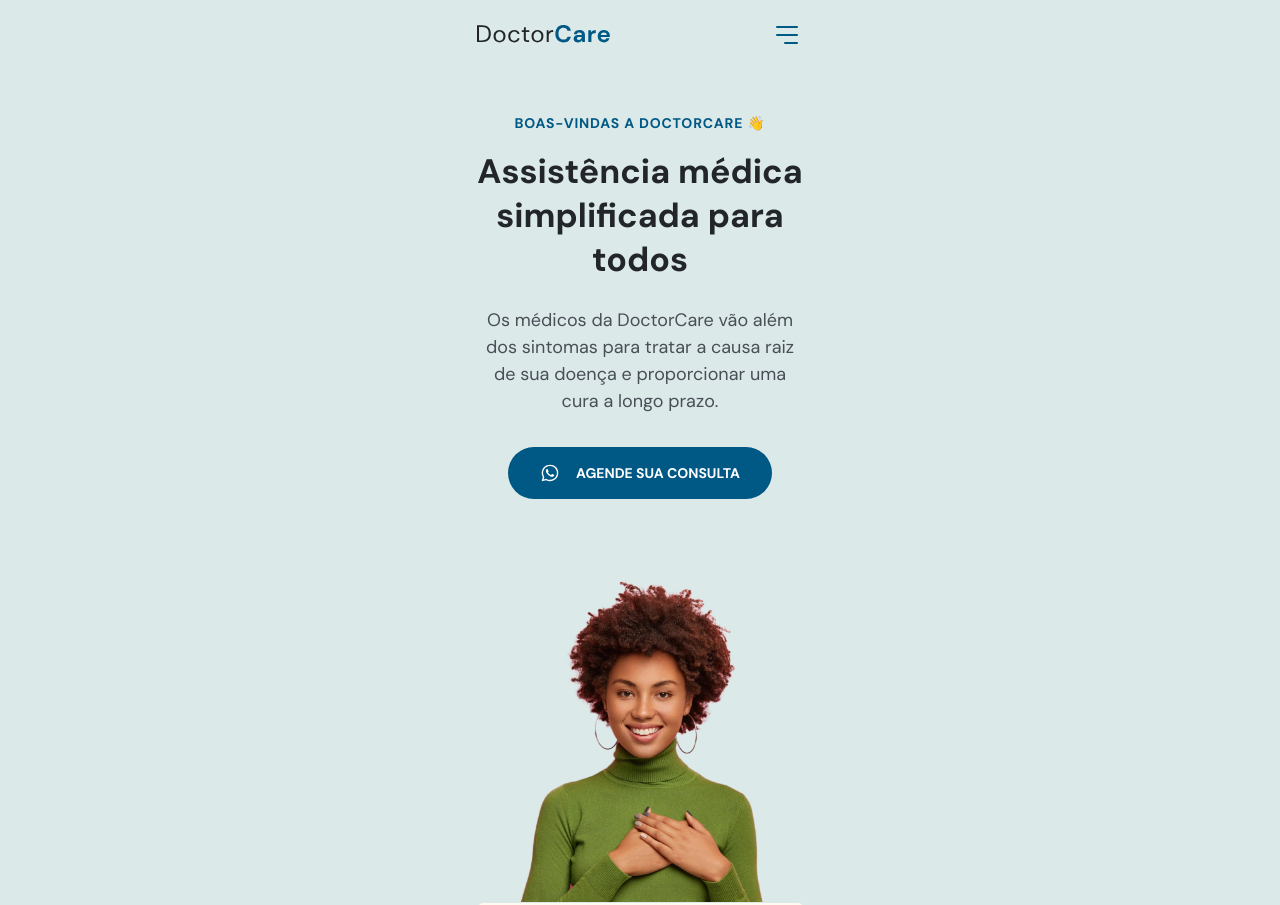
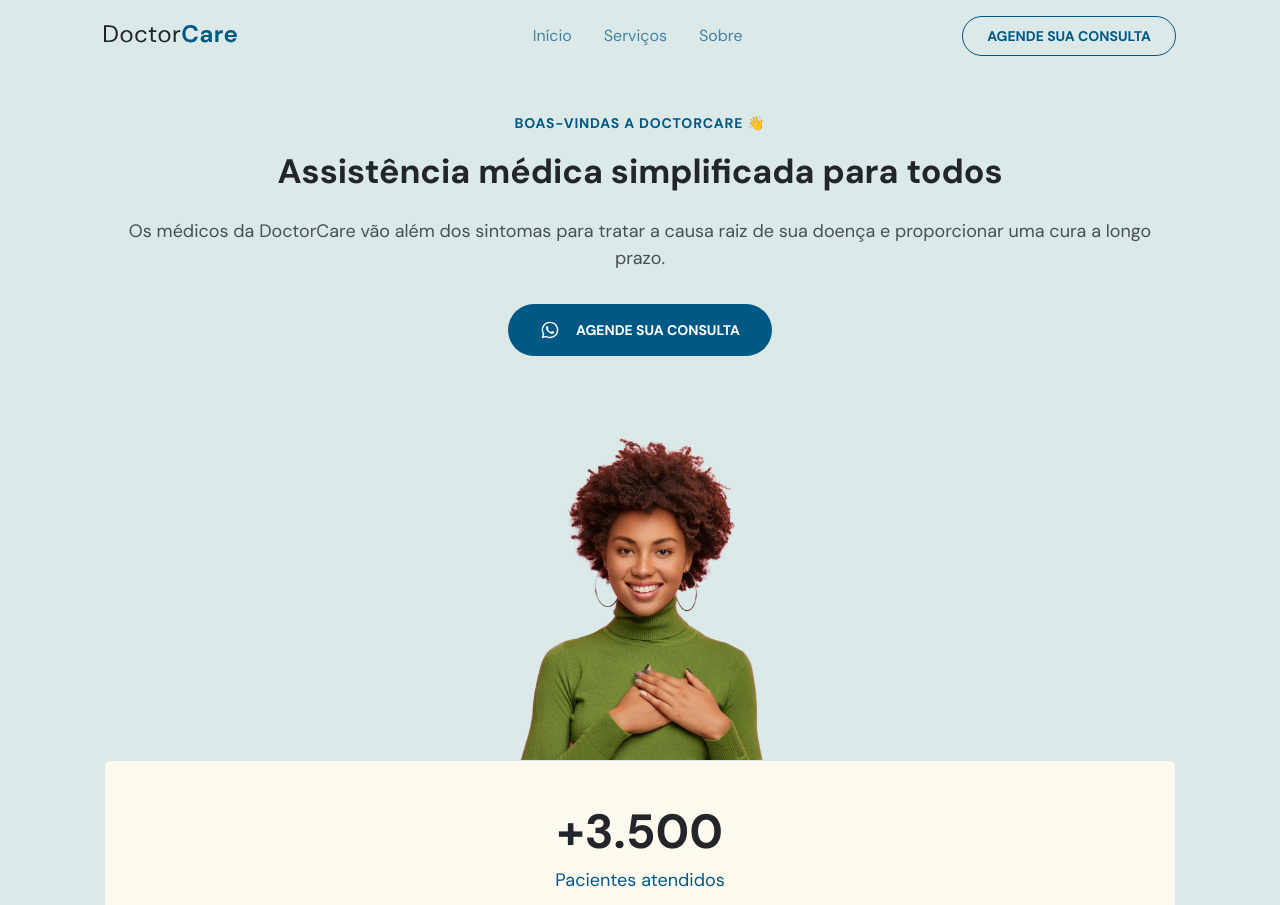
Before and after one commit to rodrigoq-souza/NLW-Origin, a plain HTML site: page index.html in a window 1280 px wide. Shown: the top 905 px of the page. Drawn offline with nearby package versions, Linux system fonts and the light colour scheme.

Commit message:
Subindo alterações na nav bar para desktop

```diff
--- a/style.css
+++ b/style.css
@@ -13,6 +13,7 @@
 
   --brand-beige: hsl(39, 100%, 97%);
   --brand-light: hsl(calc(var(--hue) - 22), 23%, 89%);
+  --brand-light-2: hsl(calc(var(--hue) - 10), 14%, 97%);
   --brand-dark: hsl(var(--hue), 100%, 14%);
 
   --bg-light: hsl(180, 14%, 97%);
@@ -43,7 +44,7 @@ body {
 }
 
 .wrapper {
-  width: 37.5rem;
+  width: min(50rem, 100%);
   margin-inline: auto;
   padding-inline: 2.4rem;
 }
@@ -178,6 +179,11 @@ nav button {
   cursor: pointer;
 }
 
+nav .menu,
+nav .close-menu {
+  position: fixed;
+}
+
 /*========= MENU-EXPANDED =========================================*/
 body.menu-expanded {
   overflow: hidden;
@@ -205,7 +211,6 @@ body.menu-expanded .close-menu {
 }
 
 body.menu-expanded .menu {
-  position: fixed;
   top: 0;
   left: 0;
   background-color: var(--primary-color);
@@ -317,7 +322,7 @@ body.menu-expanded button path {
 }
 
 #home .stats {
-  width: 32.7rem;
+  width: 100%;
 
   padding-block: 4rem;
   margin-inline: auto;
@@ -467,3 +472,135 @@ footer .social-links {
 
   transform: translateY(0);
 }
+
+/*========= RESPONSIVE =========================================*/
+@media (min-width: 1024px) {
+  /*========= GERAL =========================================*/
+  .wrapper {
+    width: min(112rem, 100%);
+    display: grid;
+  }
+
+  /*========= NAVIGATION =========================================*/
+  /* RESET*/
+  nav#navigation .wrapper * {
+    margin: 0;
+    padding: 0;
+    visibility: initial;
+    display: initial;
+    opacity: initial;
+    flex-direction: initial;
+    position: initial;
+    transform: initial;
+    color: initial;
+    background-color: initial;
+    font-weight: initial;
+    font-size: initial;
+    text-transform: initial;
+    filter: initial;
+  }
+
+  nav#navigation .open-menu,
+  nav#navigation .close-menu,
+  nav#navigation .social-links {
+    display: none;
+  }
+
+  nav#navigation .menu {
+    display: flex;
+    align-items: center;
+    justify-content: space-between;
+    width: 60%;
+  }
+
+  nav#navigation .menu ul:nth-child(1) {
+    display: flex;
+    gap: 3.2rem;
+  }
+
+  nav#navigation .menu ul li a {
+    color: var(--primary-color);
+    opacity: 0.7;
+  }
+
+  nav#navigation .menu a.button {
+    display: flex;
+    justify-content: center;
+    align-items: center;
+    padding: 1rem 2.4rem;
+
+    border: 1px solid var(--primary-color);
+    border-radius: 4rem;
+
+    color: var(--primary-color);
+    font-weight: 700;
+    font-size: 1.4rem;
+    line-height: 1.8rem;
+    text-transform: uppercase;
+  }
+
+  nav#navigation .menu a.button:hover {
+    background-color: var(--primary-color);
+    color: white;
+    border: none;
+  }
+
+  nav#navigation.scroll .menu ul li a {
+    color: var(--brand-light-2);
+    opacity: 0.6;
+  }
+
+  nav#navigation.scroll .menu a.button {
+    border-color: white;
+    color: white;
+  }
+
+  nav#navigation .menu li a {
+    transition: opacity 0.4s;
+  }
+
+  nav#navigation .menu li a.active,
+  nav#navigation .menu li a:hover {
+    opacity: 1;
+    font-weight: 700;
+  }
+
+  nav#navigation .menu li a::after {
+    content: '';
+    width: 0%;
+    height: 2px;
+    background-color: var(--primary-color);
+
+    position: relative;
+    bottom: -1.9rem;
+    left: -0.5rem;
+
+    display: block;
+
+    transition: width 0.2s;
+  }
+
+  nav#navigation.scroll .menu li a::after {
+    background-color: var(--brand-light);
+  }
+
+  nav#navigation .menu li a.active::after,
+  nav#navigation .menu li a:hover::after {
+    padding-inline: 0.8rem;
+    width: 100%;
+  }
+
+  nav#navigation.scroll .menu li a.active,
+  nav#navigation.scroll .menu li a:hover {
+    opacity: 1;
+  }
+
+  nav#navigation.scroll .menu a.button.active,
+  nav#navigation.scroll .menu a.button:hover {
+    background-color: var(--primary-color);
+    filter: brightness(1.3);
+    border: none;
+  }
+
+  /*========= HOME =========================================*/
+}
```
Also changed, not shown: index.html (+3 -1 lines).
